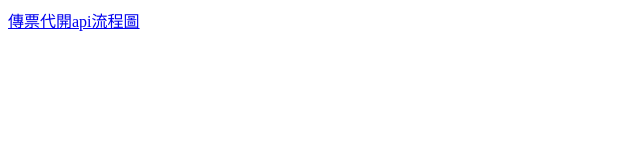
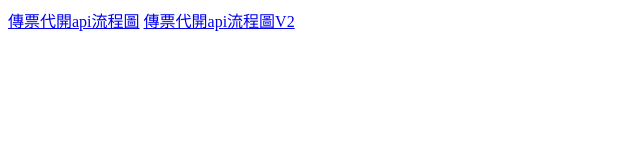
Before and after one commit to Ivychenyh/Ivychenyh.github.io, a plain HTML site: page index.html in a window 1280 px wide. Shown: the whole page, without its empty margins (0-640 px from the left). Drawn offline with Linux system fonts and the light colour scheme.

Commit message:
Update index.html

```diff
--- a/index.html
+++ b/index.html
@@ -6,5 +6,6 @@
   </head>
   <body>
     <a href="https://ivychenyh.github.io/VoucherAPIFlow.drawio.html" >傳票代開api流程圖</a>
+    <a  href="https://ivychenyh.github.io/VoucherAPIFlowExport.html" >傳票代開api流程圖V2</a>
   </body>
 </html>
```
